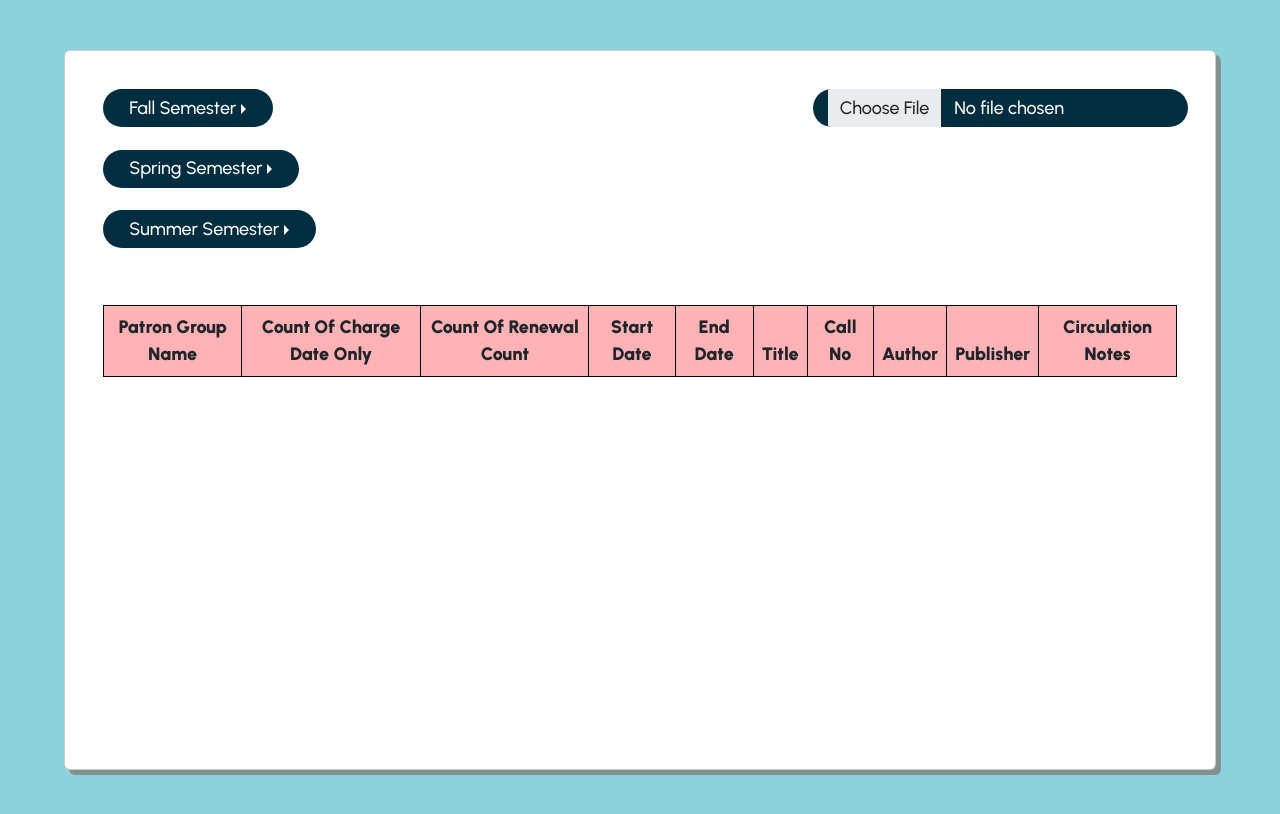
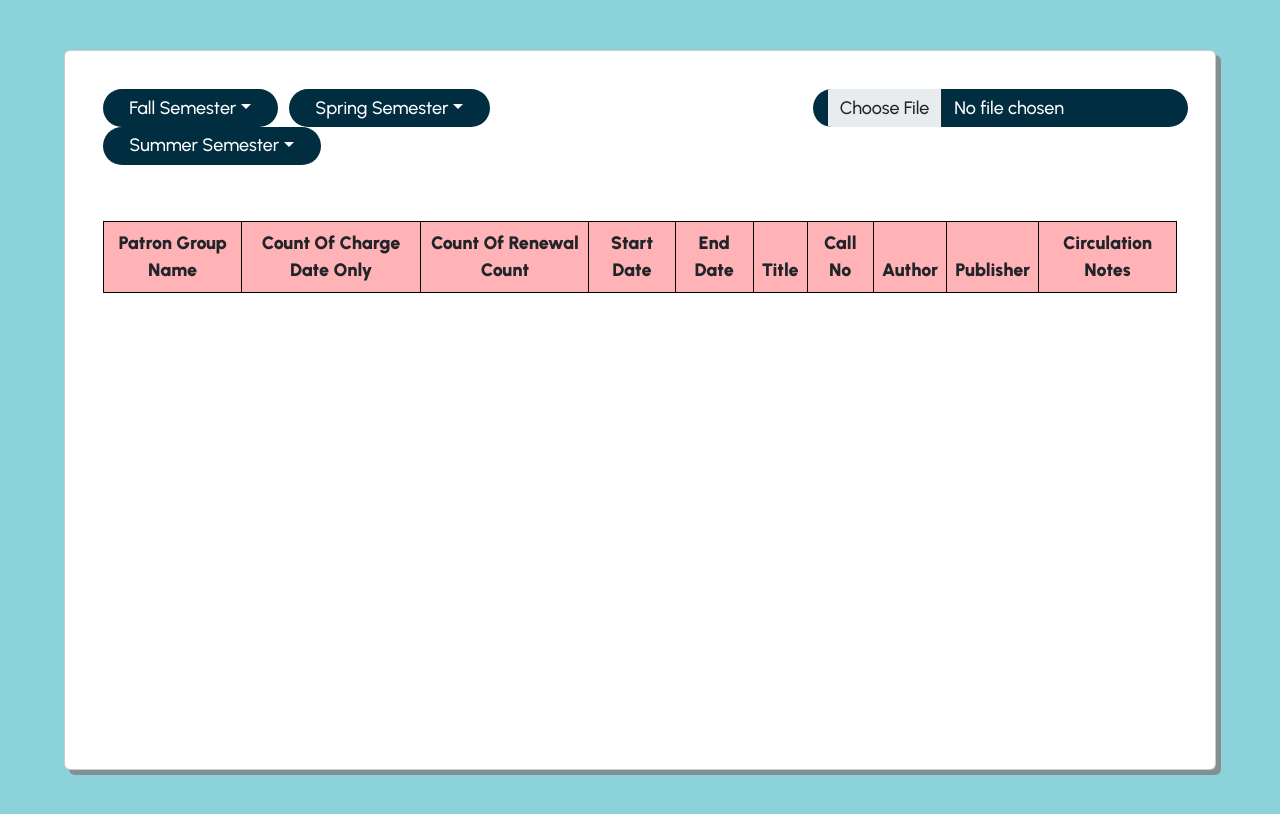
Before and after one commit to rzg0078/LibDatabase, a React app in the folder Front-End/: page / in a window 1280 px wide. Built offline with nearby package versions, Linux system fonts and the light colour scheme.

Commit message:
Add files via upload

```diff
--- a/Front-End/src/components/Home/DropDown.js
+++ b/Front-End/src/components/Home/DropDown.js
@@ -13,7 +13,6 @@ function DropDown(props) {
       id="dropdown-basic-button"
       title={props.name}
       className="drop-main inline-button"
-      drop="end"
       onClick={addSemester}
     >
       <InnerDropDown
--- a/Front-End/src/components/Home/Home.css
+++ b/Front-End/src/components/Home/Home.css
@@ -23,7 +23,6 @@
 .drop-main {
   margin-top: 2%;
   margin-bottom: 2%;
-  margin-right: 100%;
   padding-left: 2%;
 }
 
--- a/Front-End/src/components/Home/HomeCard.js
+++ b/Front-End/src/components/Home/HomeCard.js
@@ -77,6 +77,24 @@ function HomeCard() {
                 year={year}
                 getLanguage={getLanguage}
               />
+              <DropDown
+                name="Spring Semester"
+                shortName="Spring"
+                setSemester={setSemester}
+                setCategory={setCategory}
+                setYear={setYear}
+                year={year}
+                getLanguage={getLanguage}
+              />
+              <DropDown
+                name="Summer Semester"
+                shortName="Summer"
+                setSemester={setSemester}
+                setCategory={setCategory}
+                setYear={setYear}
+                year={year}
+                getLanguage={getLanguage}
+              />
             </div>
             <div className="col-6 shift-right">
               <Form.Group controlId="formFile" className="mb-3">
@@ -89,32 +107,6 @@ function HomeCard() {
                 />
               </Form.Group>
               <p className="p-file">{fileResponse}</p>
-            </div>
-          </div>
-          <div className="row">
-            <div className="col-6 shift-left divs">
-              <DropDown
-                name="Spring Semester"
-                shortName="Spring"
-                setSemester={setSemester}
-                setCategory={setCategory}
-                setYear={setYear}
-                year={year}
-                getLanguage={getLanguage}
-              />
-            </div>
-          </div>
-          <div className="row">
-            <div className="col-6 shift-left divs">
-              <DropDown
-                name="Summer Semester"
-                shortName="Summer"
-                setSemester={setSemester}
-                setCategory={setCategory}
-                setYear={setYear}
-                year={year}
-                getLanguage={getLanguage}
-              />
             </div>
           </div>
           <div className="padding-main"></div>
```
